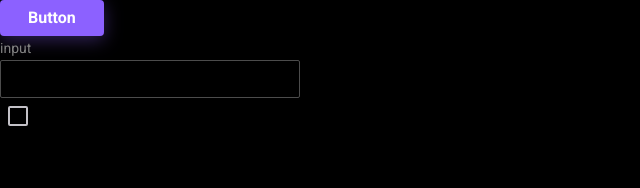
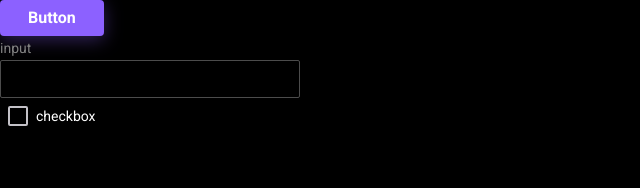
Before and after one commit to grigorydobrenko/flashcards, a React (Vite) app: page / in a window 1280 px wide. Shown: the top 188 px of the page, without its empty margins (0-640 px from the left). Built offline with nearby package versions, Linux system fonts and the light colour scheme.

Commit message:
feat: add label for checkbox

```diff
--- a/src/App.tsx
+++ b/src/App.tsx
@@ -7,7 +7,7 @@ export function App() {
     <div style={{ width: '300px' }}>
       <Button>Button</Button>
       <Input label={'input'} />
-      <Checkbox />
+      <Checkbox label={'checkbox'} />
     </div>
   )
 }
--- a/src/components/ui/checkbox/checkbox.module.scss
+++ b/src/components/ui/checkbox/checkbox.module.scss
@@ -56,3 +56,14 @@
     background-color: var(--color-dark-100);
   }
 }
+
+.label {
+  cursor: pointer;
+  display: flex;
+  align-items: center;
+  color: var(--color-light-100);
+
+  &.disabled {
+    color: var(--color-dark-100);
+  }
+}
--- a/src/components/ui/checkbox/checkbox.tsx
+++ b/src/components/ui/checkbox/checkbox.tsx
@@ -1,9 +1,10 @@
-import { FC, useState } from 'react'
+import React, { FC, useState } from 'react'
 
 import * as RadixCheckbox from '@radix-ui/react-checkbox'
 import { clsx } from 'clsx'
 
 import { Check } from '../../../assets/icons'
+import { Typography } from '../typography'
 
 import s from './checkbox.module.scss'
 
@@ -17,40 +18,43 @@ export type CheckboxProps = {
   className?: string
 }
 
-export const Checkbox: FC<CheckboxProps> = ({ className }) => {
-  //     {
-  //   checked,
-  //   onChange,
-  //   disabled,
-  //   required,
-  //   label,
-  //   id,
-  // }
-
-  const disabled = false
-
-  const [checked, setChecked] = useState(false)
+export const Checkbox: FC<CheckboxProps> = ({
+  checked: propChecked,
+  disabled,
+  required,
+  label,
+  id,
+  className,
+}) => {
+  const [checked, setChecked] = useState(propChecked)
 
   const classNames = {
-    root: clsx(s.root, checked && s.checked, className),
+    container: clsx(className),
+    root: clsx(s.root, checked && s.checked),
     checkDisabled: clsx(disabled && s.checkDisabled),
     checkboxWrapper: clsx(s.checkboxWrapper, disabled && s.disabled),
+    label: clsx(s.label, disabled && s.disabled),
   }
 
   return (
-    <div>
+    <div className={classNames.container}>
+      <Typography variant="body2" className={classNames.label} as={'label'}>
         <div className={classNames.checkboxWrapper}>
           <RadixCheckbox.Root
+            id={id}
+            required={required}
             checked={checked}
             disabled={disabled}
             onCheckedChange={() => setChecked(prevState => !prevState)}
             className={classNames.root}
           >
             <RadixCheckbox.Indicator>
-            {checked && <Check isDisabled={disabled} />}
+              {checked && <Check isDisabled={disabled ?? false} />}
             </RadixCheckbox.Indicator>
           </RadixCheckbox.Root>
         </div>
+        {label}
+      </Typography>
     </div>
   )
 }
```
Lines whose indentation alone changed are shown as unchanged.
